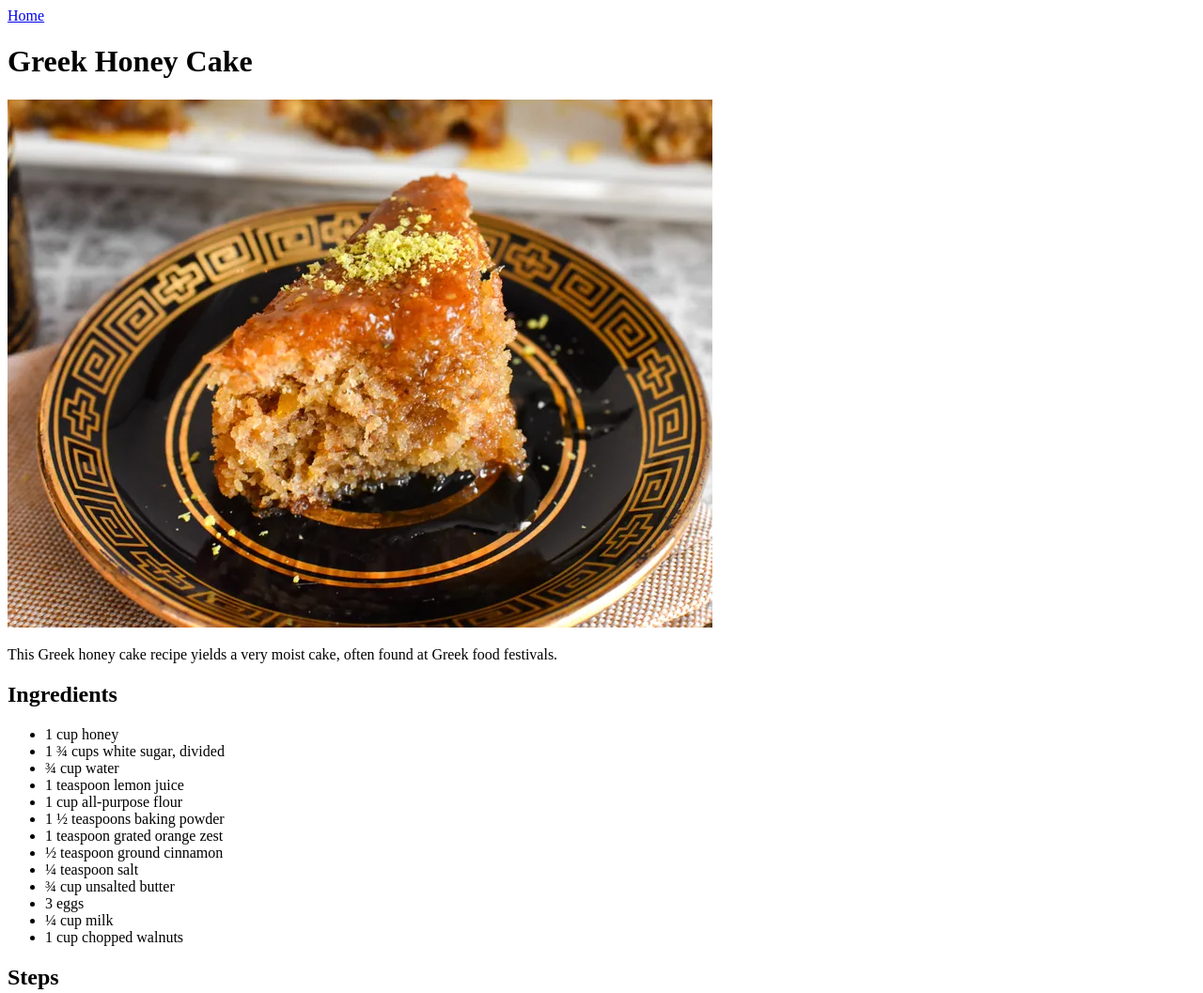
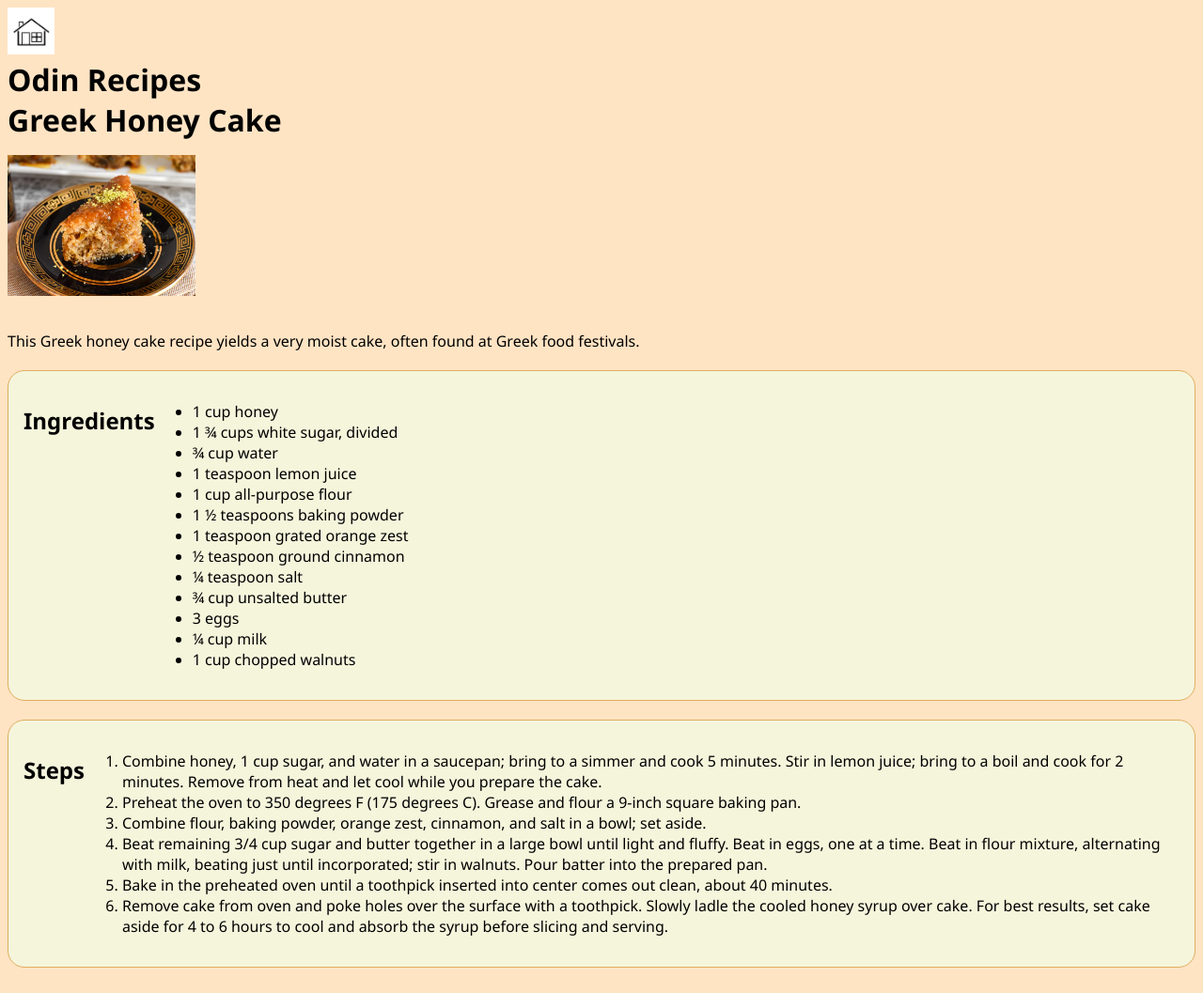
Before and after one commit to doumaste/odin-recipes, a plain HTML site: page recipes/greekhoneycake.html in a window 1280 px wide. Shown: the top 1057 px of the page at 94% size. Drawn offline with Linux system fonts and the light colour scheme.

Commit message:
add margin and pading
add css to the website to make the web look more
interesting

```diff
--- a/recipes/greekhoneycake.html
+++ b/recipes/greekhoneycake.html
@@ -4,12 +4,15 @@
     <meta charset="UTF-8">
     <meta name="viewport" content="width=device-width, initial-scale=1.0">
     <title>Greek Honey Cake</title>
+    <link rel="stylesheet" href="../style.css">
 </head>
 <body>
-    <a href="../index.html">Home</a>
+    <a href="../index.html"><img src="../img/home.png" alt="home" width="auto" height="50px" margin-bottom="-12px" class="home" text-align="center"></a>
+    <header><h1>Odin Recipes</h1></header>
     <h1>Greek Honey Cake</h1>
-    <img src="../img/cake.png">
+    <img class="dish" src="../img/cake.png">
     <p>This Greek honey cake recipe yields a very moist cake, often found at Greek food festivals.</p>
+    <div class="ingredients">
         <h2>Ingredients</h2>
         <ul>
             <li>1 cup honey</li>
@@ -26,6 +29,8 @@
             <li>¼ cup milk</li>
             <li>1 cup chopped walnuts</li>
         </ul>
+    </div>
+    <div class="steps">
         <h2>Steps</h2>
         <ol>
             <li>Combine honey, 1 cup sugar, and water in a saucepan; bring to a simmer and cook 5 minutes. Stir in lemon juice; bring to a boil and cook for 2 minutes. Remove from heat and let cool while you prepare the cake.</li>
@@ -35,5 +40,6 @@
             <li>Bake in the preheated oven until a toothpick inserted into center comes out clean, about 40 minutes.</li>
             <li>Remove cake from oven and poke holes over the surface with a toothpick. Slowly ladle the cooled honey syrup over cake. For best results, set cake aside for 4 to 6 hours to cool and absorb the syrup before slicing and serving.</li>
         </ol>
+    </div>
 </body>
 </html>
--- /dev/null
+++ b/style.css
@@ -0,0 +1,72 @@
+body{
+    font-family: 'Segoe UI', Tahoma, Geneva, Verdana, sans-serif;
+    background-color: bisque;
+}
+/* buat kotak untuk menu di home */
+.menu,
+.ingredients,
+.steps{
+    padding-right: 100px;
+    border: 1px solid bisque;
+    display: flex;
+    margin: 20px auto;
+    background-color:bisque;
+    border-radius: 16px;
+}
+
+
+img{
+    width: auto;
+    height: 150px;
+    text-align: center;
+}
+
+h1 {
+    margin-bottom: 0px;
+    margin-top: 0px;
+}
+
+.title{
+    padding: 16px;
+    border: 1px solid rgb(224, 172, 93);
+    border-radius: 18px;
+    margin-bottom: 10px;
+}
+
+.ingredients{
+    padding: 16px;
+    border: 1px solid rgb(224, 172, 93);
+    border-radius: 18px;
+    margin-bottom: 10px;
+    background-color: beige;
+}
+
+.steps{
+    padding: 16px;
+    border: 1px solid rgb(224, 172, 93);
+    border-radius: 18px;
+    margin-bottom: 10px;
+    background-color: beige;
+}
+
+.home{
+    width: auto;
+    height: 50px;
+}
+
+.menu{
+    text-align: left
+}
+
+.one,
+.two,
+.three{
+    margin-left: 12px;
+    background-color: beige;
+    border:1px solid rgb(146, 121, 83);
+    padding-left: 12px;
+}
+
+.dish{
+    margin: 16px auto;
+}
```
Also changed, not shown: index.html (+18 -6 lines), recipes/chickenwingsdip.html (+8 -2 lines), recipes/meatloaf.html (+8 -2 lines), img/home.png (added). Lines whose indentation alone changed are shown as unchanged.
